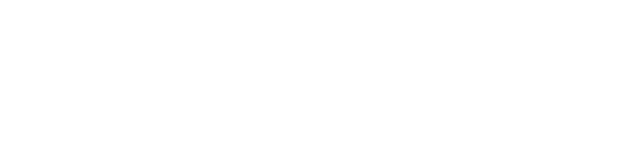
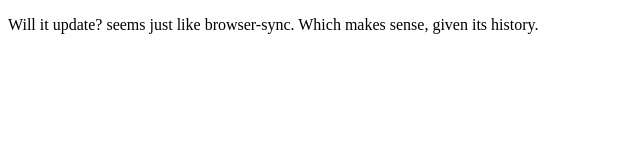
Before and after one commit to NPH-Learning/Front-Web, a website: page index.html in a window 1280 px wide. Shown: the whole page, without its empty margins (0-640 px from the left). Drawn offline with Linux system fonts and the light colour scheme.

Commit message:
5th commit: Remote added and we are connected.

```diff
--- a/index.html
+++ b/index.html
@@ -2,7 +2,7 @@
 <html>
     <body>
         <p>
-
+            Will it update? seems just like browser-sync. Which makes sense, given its history.
         </p>
     </body>
 </html>
```
Also changed, not shown: package.json (added, +20 -0 lines), 2 other files.
